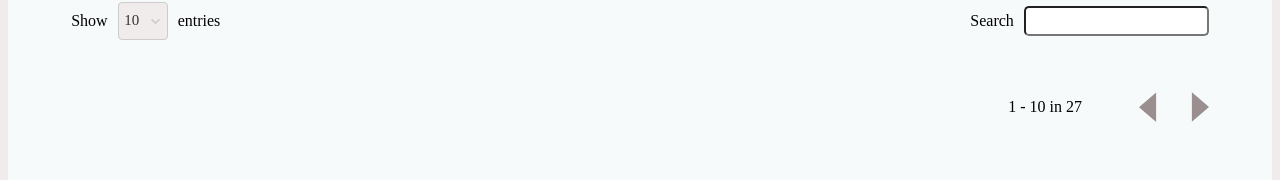
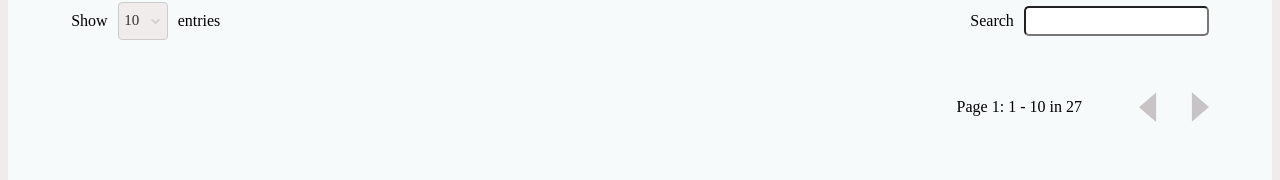
Before and after one commit to nassmim/oc-wealthHealth, a React (Vite) app: page /employees-list in a window 1280 px wide. Shown: the part 267-447 px from the top of the page. Built offline with nearby package versions, Linux system fonts and the light colour scheme; data requests are answered from the project's data file.

Commit message:
fix/paginate: not possible to paginate outside of the bounds of the list

```diff
--- a/src/features/ViewEmployees/DisplayTable.tsx
+++ b/src/features/ViewEmployees/DisplayTable.tsx
@@ -1,6 +1,6 @@
 import { useEffect, useMemo, useState, useRef, useCallback } from 'react'
 import { EmployeeEntity } from './employeesSlice'
-
+import { SingleValue } from 'react-select'
 import {
   EntriesLengthChoice,
   SearchField,
@@ -41,6 +41,10 @@ const DisplayTable = ({
   isPaginable: boolean
 }) => {
   const dataSlice: React.MutableRefObject<number[]> = useRef([])
+
+  const [pagePreviousClickable, setPagePreviousClickable] = useState(false)
+  const [pageNextClickable, setPageNextClickable] = useState(true)
+
   const [entriesNumberChoice, setEntriesNumberChoice]: [
     OptionValue,
     React.Dispatch<React.SetStateAction<OptionValue>>
@@ -65,8 +69,8 @@ const DisplayTable = ({
     [pageNumber]
   )
 
-  const handleEntriesNumberChange = (option: OptionValue) => {
-    setEntriesNumberChoice(option)
+  const handleEntriesNumberChange = (option: SingleValue<OptionValue>) => {
+    if (option) setEntriesNumberChoice(option)
   }
 
   const dataInitiallySorted = useMemo(() => {
@@ -94,7 +98,17 @@ const DisplayTable = ({
     searchOnFullWord,
   })
 
-  const handleSearch = (e) => {
+  const handlePaginateNext = () => {
+    setPageNextClickable(
+      pageNumber <
+        Math.ceil(tableData.length / Number(entriesNumberChoice.value))
+    )
+  }
+  const handlePaginatePrevious = () => {
+    setPagePreviousClickable(pageNumber > 1)
+  }
+
+  const handleSearch = (e: React.ChangeEvent<HTMLInputElement>) => {
     const value = e.target.value
     setHasBeenFiltered(true)
     filter(value)
@@ -138,6 +152,8 @@ const DisplayTable = ({
 
   useEffect(() => {
     sliceData(tableData)
+    handlePaginateNext()
+    handlePaginatePrevious()
   }, [pageNumber, entriesNumberChoice.value])
 
   return (
@@ -166,7 +182,8 @@ const DisplayTable = ({
       {isPaginable && (
         <TablePagination>
           <p>
-            {dataSlice.current[0] + 1} - {dataSlice.current[1]} in {data.length}
+            Page {pageNumber}: {dataSlice.current[0] + 1} -{' '}
+            {dataSlice.current[1]} in {data.length}
           </p>
           <div className="arrows">
             <Arrow
@@ -174,16 +191,24 @@ const DisplayTable = ({
               alt="Previous page"
               width="20px"
               rotate="0deg"
-              cursor="pointer"
-              onClick={() => setPageNumber(pageNumber - 1)}
+              cursor={pagePreviousClickable ? 'pointer' : 'cursor'}
+              opacity={pagePreviousClickable ? '1' : '0.5'}
+              onClick={() =>
+                pagePreviousClickable
+                  ? setPageNumber(pageNumber - 1)
+                  : undefined
+              }
             />
             <Arrow
               src={PaginateLeftArrow}
               alt="Previous page"
               width="20px"
               rotate="180deg"
-              cursor="pointer"
-              onClick={() => setPageNumber(pageNumber + 1)}
+              cursor={pageNextClickable ? 'pointer' : 'cursor'}
+              opacity={pageNextClickable ? '1' : '0.5'}
+              onClick={() =>
+                pageNextClickable ? setPageNumber(pageNumber + 1) : undefined
+              }
             />
           </div>
         </TablePagination>
```
